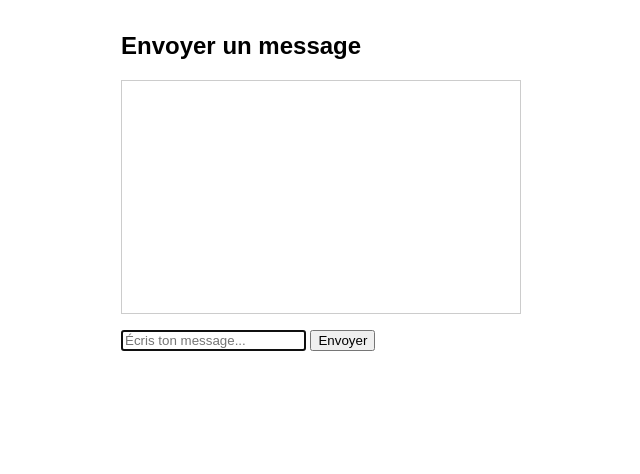
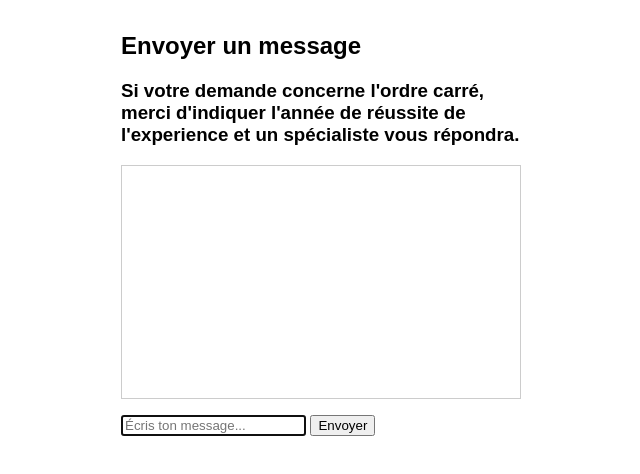
Before and after one commit to paranormal-searching/paranormal-searching.github.io, a plain HTML site: page message.html in a window 1280 px wide. Shown: the whole page, without its empty margins (319-959 px from the left). Drawn offline with Linux system fonts and the light colour scheme.

Commit message:
Update message.html

```diff
--- a/message.html
+++ b/message.html
@@ -15,6 +15,7 @@
 <body>
 
 <h2>Envoyer un message</h2>
+<h3>Si votre demande concerne l'ordre carré, merci d'indiquer l'année de réussite de l'experience et un spécialiste vous répondra.</h3>
 <div id="chat"></div>
 
 <input type="text" id="inputMessage" placeholder="Écris ton message..." autofocus />
```
